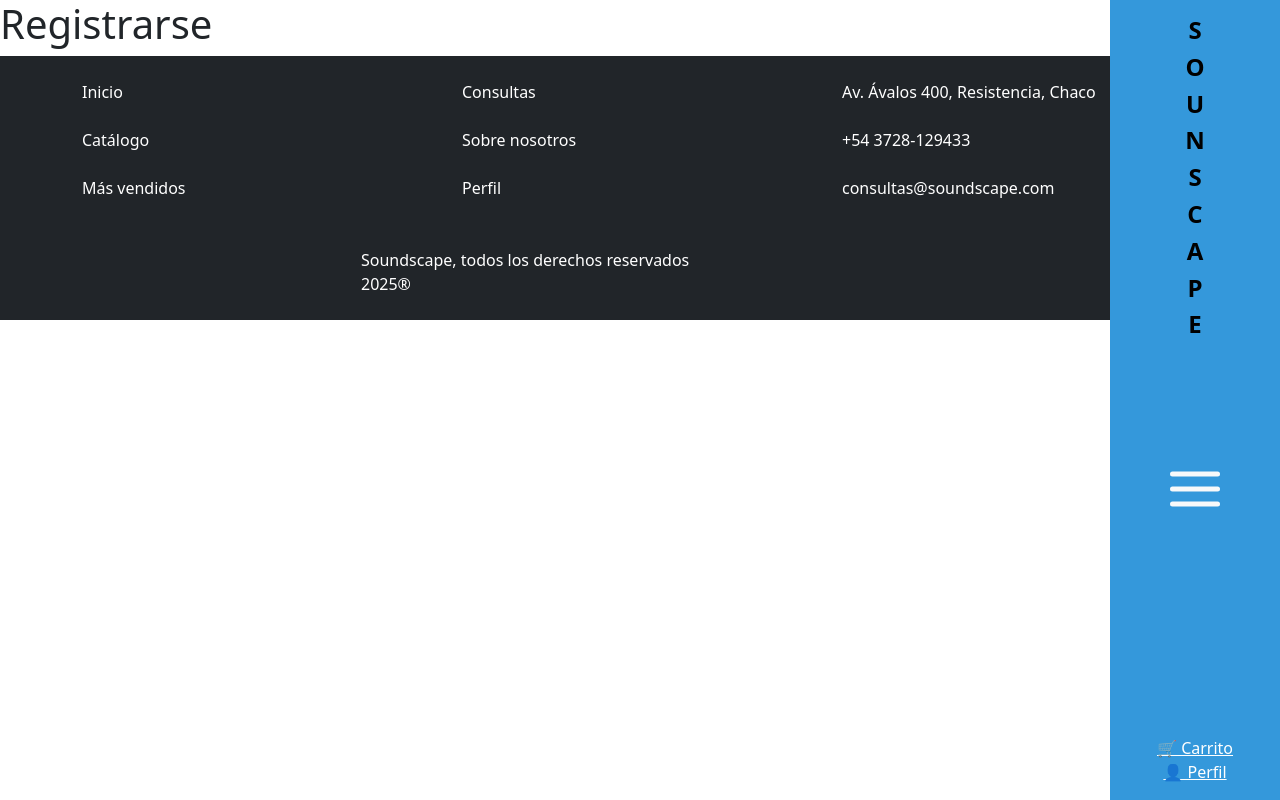
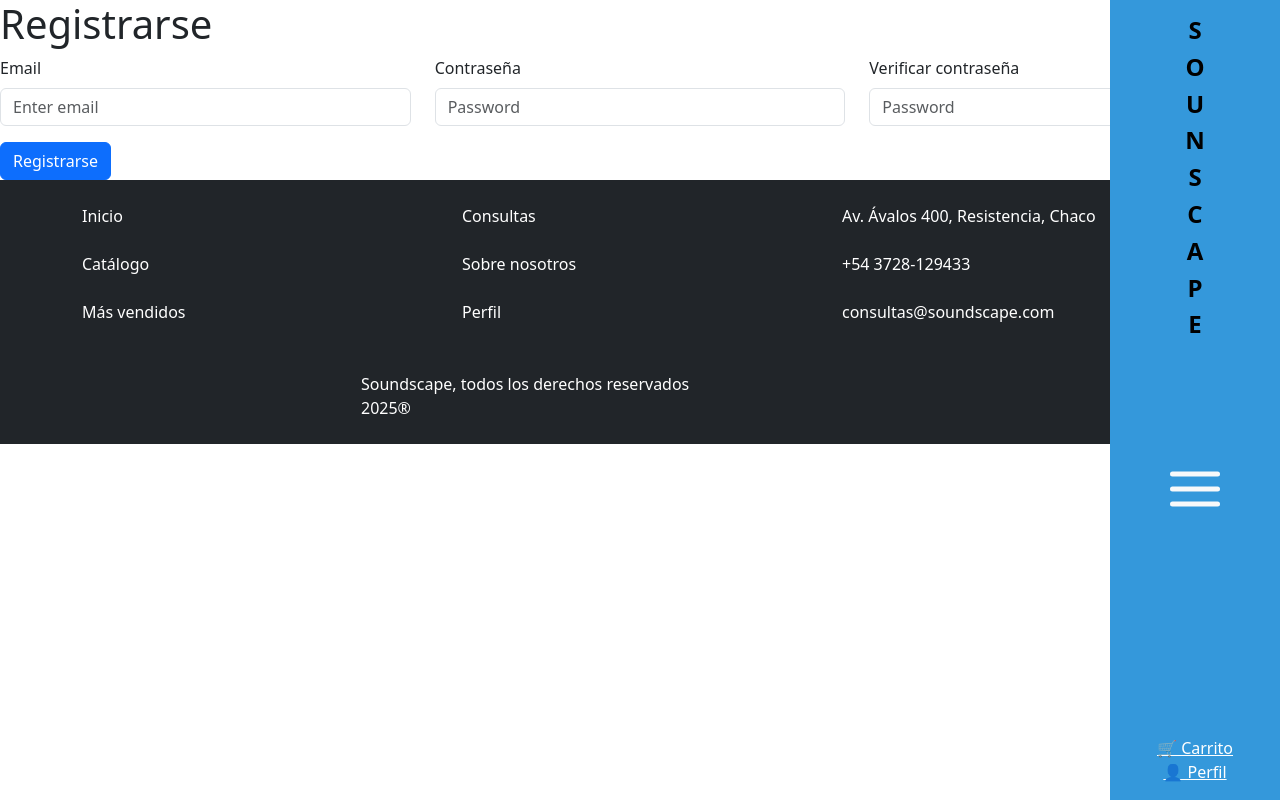
Before and after one commit to IsaacDiaz211/WebStore, a React (Vite) app in the folder frontend/: page /registrarse in a window 1280 px wide. Built offline with nearby package versions, Linux system fonts and the light colour scheme.

Commit message:
register page

```diff
--- /dev/null
+++ b/frontend/src/components/AddProfile.tsx
@@ -0,0 +1,32 @@
+import Button from 'react-bootstrap/Button';
+import Col from 'react-bootstrap/Col';
+import Form from 'react-bootstrap/Form';
+import Row from 'react-bootstrap/Row';
+
+const AddProfile = () => {
+  return (
+    <Form>
+      <Row className="mb-3">
+        <Form.Group as={Col} controlId="formGridEmail">
+          <Form.Label>Email</Form.Label>
+          <Form.Control type="email" placeholder="Enter email" />
+        </Form.Group>
+
+        <Form.Group as={Col} controlId="formGridPassword">
+          <Form.Label>Contraseña</Form.Label>
+          <Form.Control type="password" placeholder="Password" />
+        </Form.Group>
+        <Form.Group as={Col} controlId="formGridPassword">
+          <Form.Label>Verificar contraseña</Form.Label>
+          <Form.Control type="password" placeholder="Password" />
+        </Form.Group>
+      </Row>
+
+      <Button variant="primary" type="submit">
+        Registrarse
+      </Button>
+    </Form>
+  );
+}
+
+export default AddProfile;
--- a/frontend/src/pages/Cart.tsx
+++ b/frontend/src/pages/Cart.tsx
@@ -1,9 +1,11 @@
 import GeneralTable from "../components/GeneralTable";
+import Button from "react-bootstrap/Button";
 const Cart = () => {
     return (
         <>
             <h2>Bienvenido a Carrito</h2>
             <GeneralTable/>
+            <Button variant="primary">Comprar</Button>
         </>
     );
 };
--- a/frontend/src/pages/SignIn.tsx
+++ b/frontend/src/pages/SignIn.tsx
@@ -1,5 +1,13 @@
+import AddProfile from "../components/AddProfile";
+
 const SignIn = () => {
-    return <h1>Registrarse</h1>;
+    return (
+        <>
+            <h1>Registrarse</h1>
+            <AddProfile />
+        </>
+    );
+
 };
 
 export default SignIn;
```
